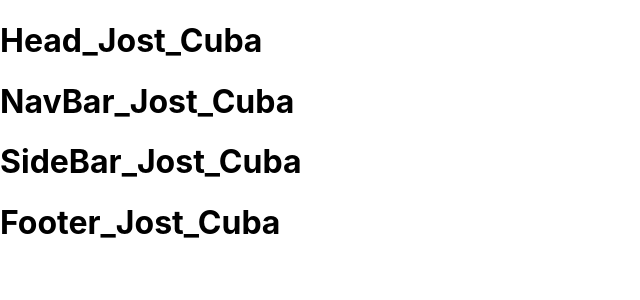
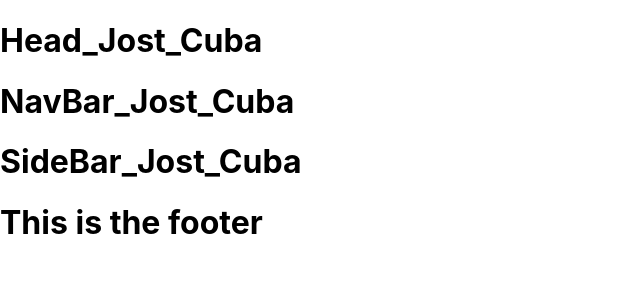
Before and after one commit to leosbelpoll/just_cuba, a React (Create React App) app in the folder client/: page / in a window 1280 px wide. Shown: the top 300 px of the page, without its empty margins (0-640 px from the left). Built offline with nearby package versions, Linux system fonts and the light colour scheme.

Commit message:
Modify Footer component

```diff
--- a/client/src/components/Footer.jsx
+++ b/client/src/components/Footer.jsx
@@ -3,9 +3,9 @@ import React, { Component, Fragment } from 'react';
 class Footer extends Component {
   render() {
     return (
-      <Fragment>
-        <h1>Footer_Jost_Cuba</h1>
-      </Fragment>
+      <footer>
+        <h1>This is the footer</h1>
+      </footer>
     );
   }
 }
```
